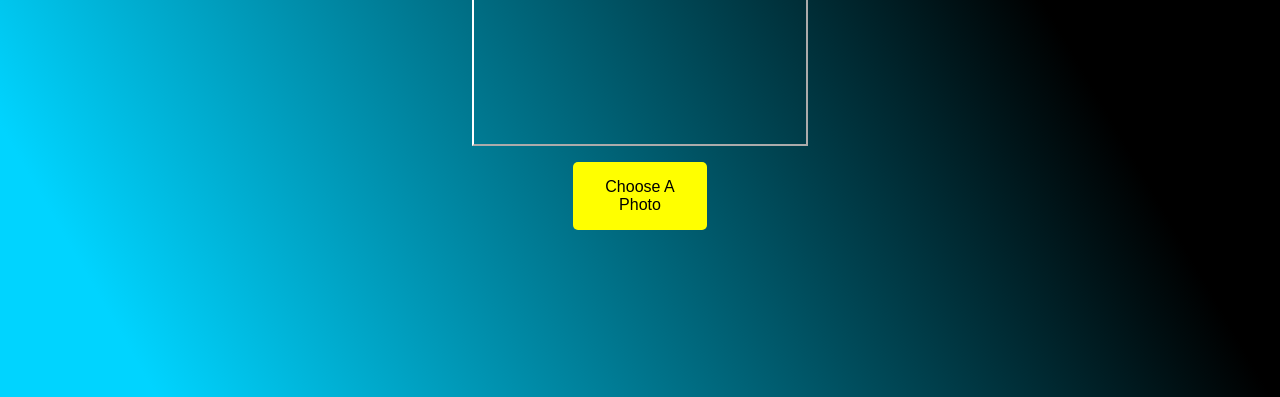
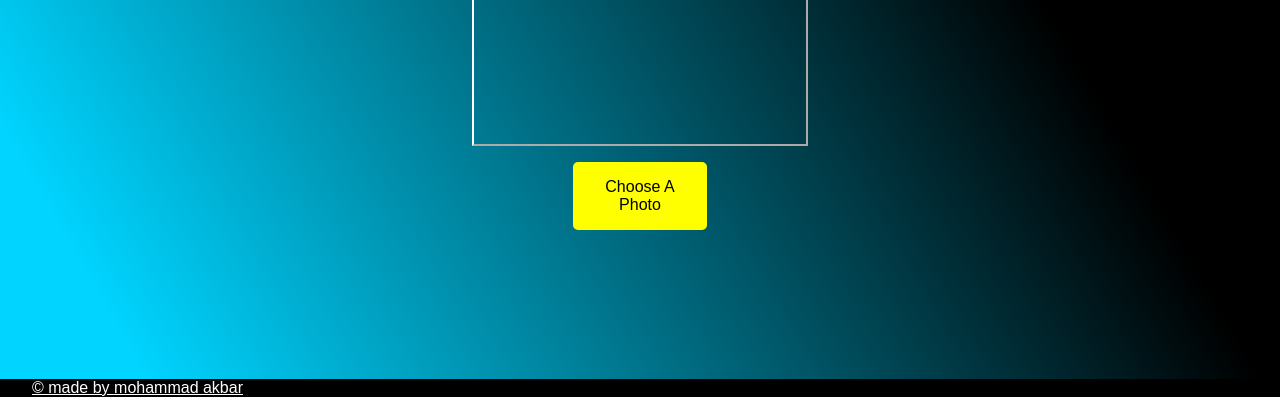
Before and after one commit to akbarsoft0/image-preview, a plain HTML site: page index.html in a window 1280 px wide. Shown: the part 403-800 px from the top of the page. Drawn offline with Linux system fonts and the light colour scheme.

Commit message:
added footer

```diff
--- a/index.html
+++ b/index.html
@@ -22,6 +22,9 @@
             <input type="file" name="file" id="file">
         </div>
     </section>
+    <footer>
+        <a href="https://codepen.io/mohammad-akbar63" target="_blank">&copy; made by mohammad akbar</a>
+    </footer>
     <script src="main.js"></script>
 </body>
 
--- a/style.css
+++ b/style.css
@@ -62,6 +62,17 @@ label {
     border-radius: 5px;
 }
 
+footer {
+    position: fixed;
+    inset: auto 0 0 0;
+    background-color: black;
+}
+
+footer a {
+    padding: 0.4rem 2rem;
+    color: #fff;
+}
+
 @media only screen and (max-width: 600px) {
     h1 {
         font-size: 1.5rem;
@@ -76,4 +87,8 @@ label {
     label {
         width: 80%;
     }
+
+    footer {
+        padding-left: 1rem;
+    }
 }
```
